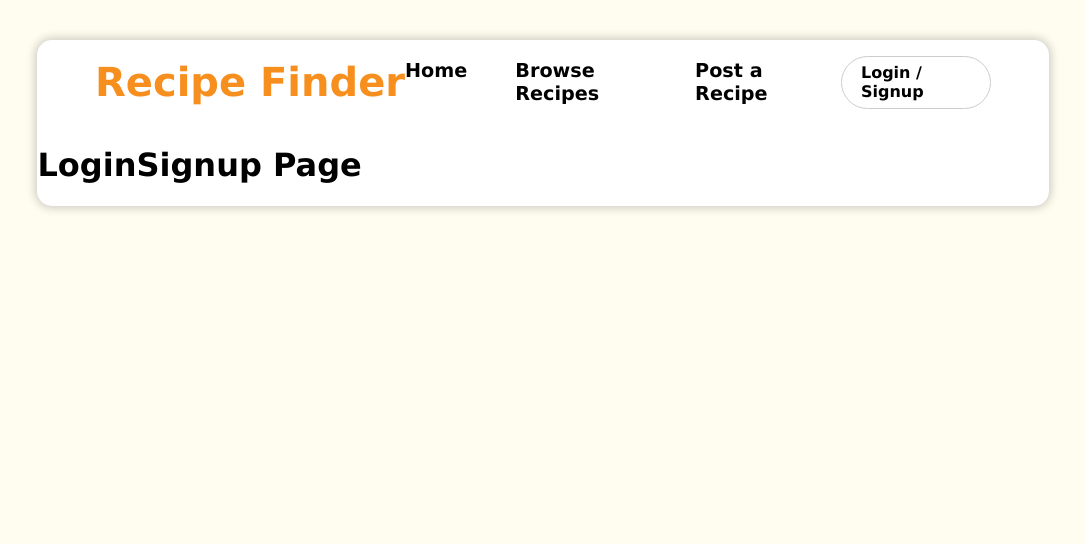
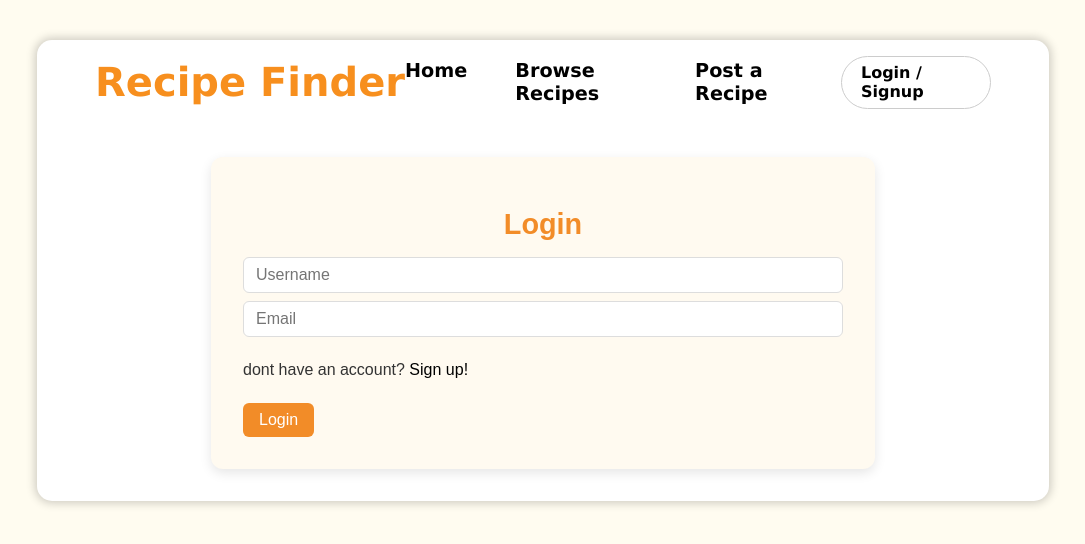
Before and after one commit to ChaseTeague1/recipefinder, a React (Create React App) app: page /login in a window 1280 px wide. Shown: the top 544 px of the page, without its empty margins (97-1182 px from the left). Built offline with nearby package versions, Linux system fonts and the light colour scheme; no server answers.

Commit message:
started trying to find a layout for the login/signup page

```diff
--- a/src/pages/LoginSignup.js
+++ b/src/pages/LoginSignup.js
@@ -1,10 +1,17 @@
 import React from "react";
+import { BiColor } from "react-icons/bi";
 
 
 function LoginSignup(){
     return (
-        <div>
-            <h1>LoginSignup Page</h1>
+        <div className="post-recipe-container">
+            <h1>Login</h1>
+            <div>
+                <input placeholder="Username"/>
+                <input placeholder="Email"/>
+                <p>dont have an account? <a>Sign up!</a></p>
+            </div>
+            <button>Login</button>
         </div>
     )
 }
```
